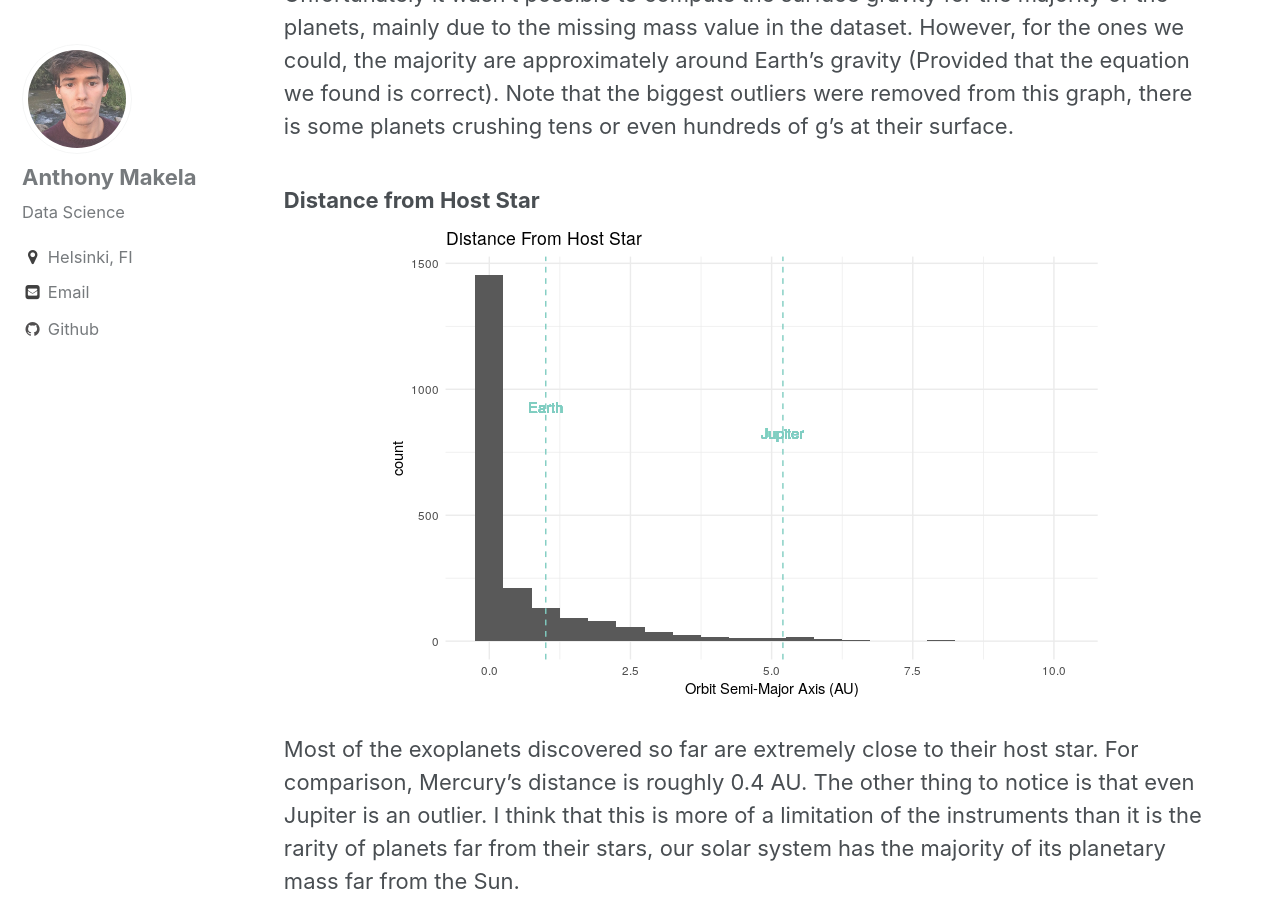
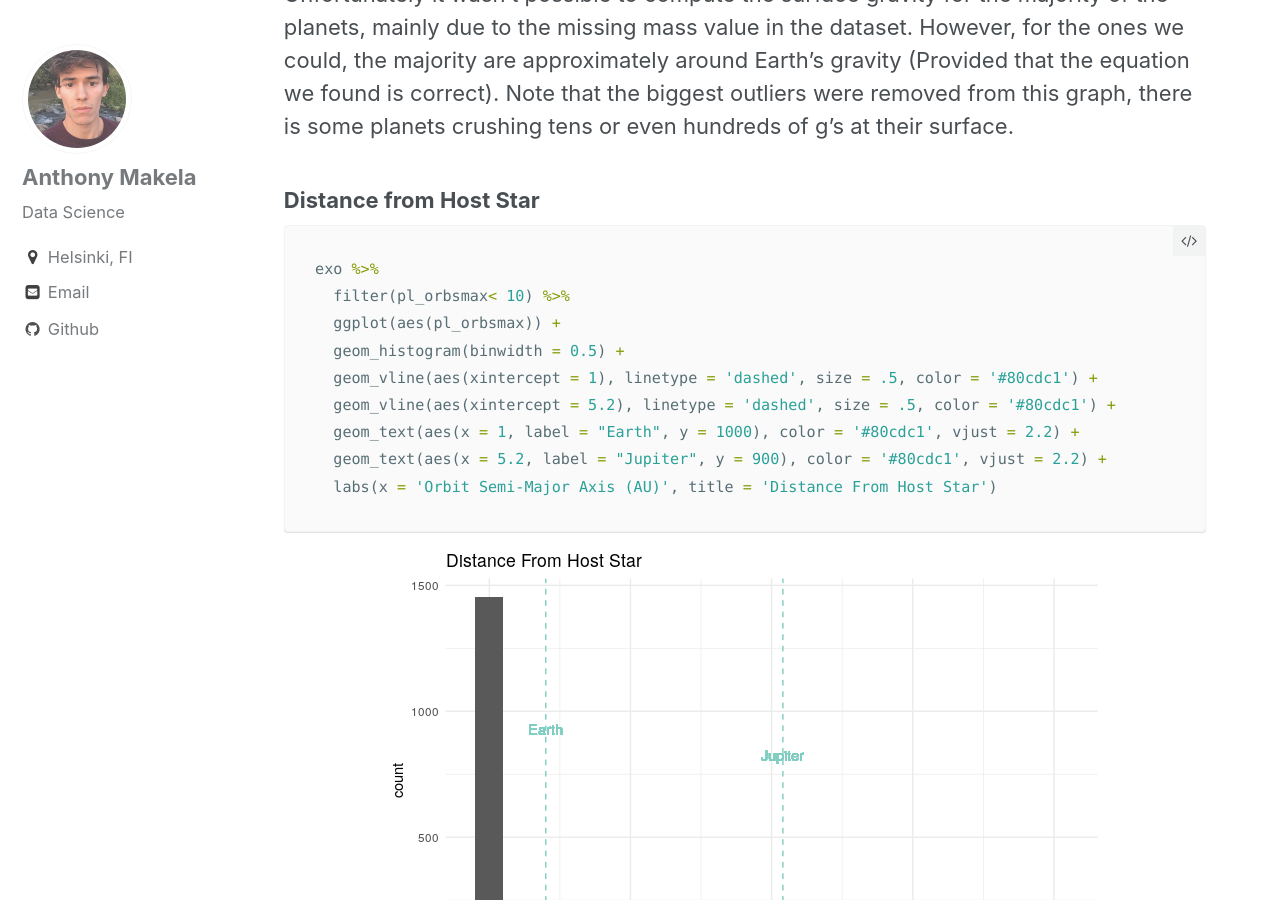
Before and after one commit to anthonymakela/anthonymakela.github.io, a Jekyll site: the page built from _posts/2019-01-01-Analysis-On-Exoplanets.md, in a window 1280 px wide and 900 px high, scrolled down 15133 px. Built offline with Jekyll 4.4.1, drawn with Linux system fonts in a browser that asks for light colours; nearby versions of some CDN libraries; formulas are drawn with MathJax 3; some of the changed text lies outside the part shown.

Commit message:
Exoplanets

````diff
--- a/_posts/2019-01-01-Analysis-On-Exoplanets.md
+++ b/_posts/2019-01-01-Analysis-On-Exoplanets.md
@@ -361,6 +361,18 @@ Unfortunately it wasn’t possible to compute the surface gravity for the majori
 
 ### Distance from Host Star
 
+``` r
+exo %>%
+  filter(pl_orbsmax< 10) %>%
+  ggplot(aes(pl_orbsmax)) +
+  geom_histogram(binwidth = 0.5) +
+  geom_vline(aes(xintercept = 1), linetype = 'dashed', size = .5, color = '#80cdc1') +
+  geom_vline(aes(xintercept = 5.2), linetype = 'dashed', size = .5, color = '#80cdc1') +
+  geom_text(aes(x = 1, label = "Earth", y = 1000), color = '#80cdc1', vjust = 2.2) +
+  geom_text(aes(x = 5.2, label = "Jupiter", y = 900), color = '#80cdc1', vjust = 2.2) +
+  labs(x = 'Orbit Semi-Major Axis (AU)', title = 'Distance From Host Star')
+```
+
 <div style="text-align:center" markdown="1">
 
 ![Differencing]({{ base_path }}/images/plot_au.png)
````
